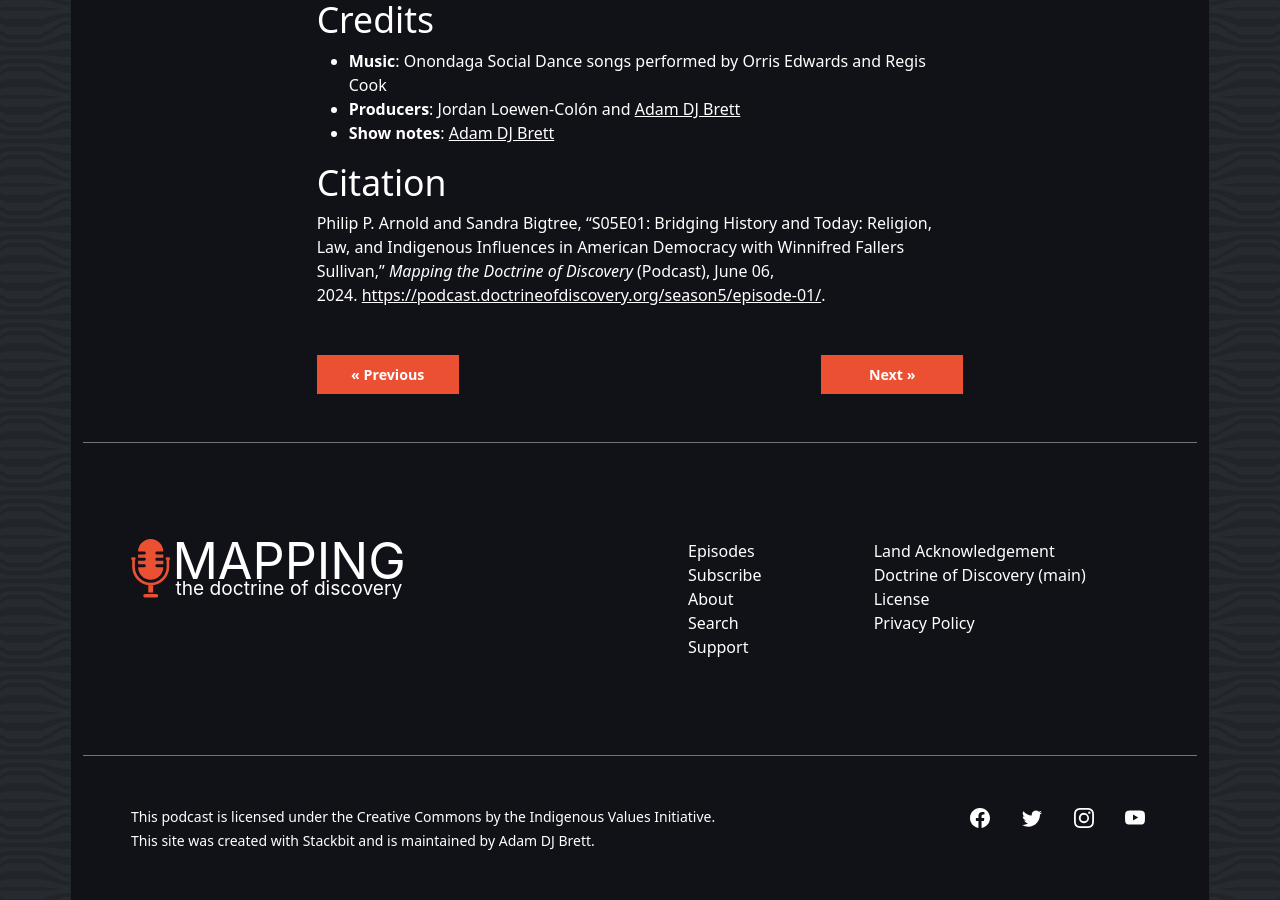
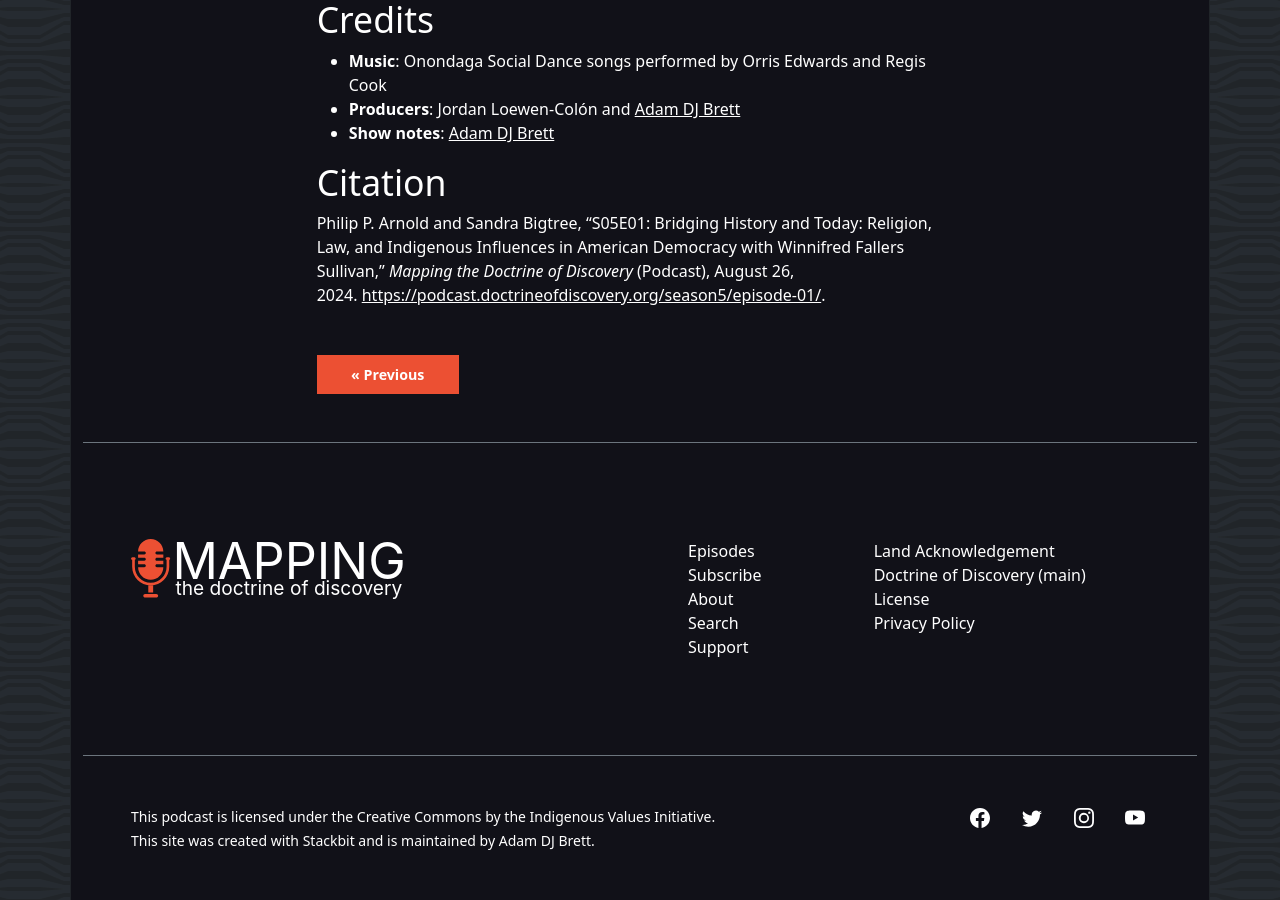
Before and after one commit to adamdjbrett/podcast-doctrineofdiscovery-v2, a Jekyll site: the page built from _posts/2024-08-26-episode-01.md, in a window 1280 px wide and 900 px high, scrolled down 3276 px. Built offline with Jekyll 4.4.1, drawn with Linux system fonts in a browser that asks for light colours; some of the changed text lies outside the part shown.

Commit message:
Update 2024-08-26-episode-01.md

```diff
--- a/_posts/2024-08-26-episode-01.md
+++ b/_posts/2024-08-26-episode-01.md
@@ -4,7 +4,7 @@ title: "S05E01: Bridging History and Today: Religion, Law, and Indigenous Influe
 subtitle: "Our hosts Philip P. Arnold and Sandy Bigtree speak with Winnifred Fallers Sullivan"
 description: "Dive into the history of religious freedom in the U.S. with Winifred Sullivan. Explore the intersection of faith, law, and indigenous influences shaping American democracy."
 excerpt: "Dive into the history of religious freedom in the U.S. with Winifred Sullivan. Explore the intersection of faith, law, and indigenous influences shaping American democracy."
-date: 2024-05-16
+date: 2024-08-26
 categories:
  - season5
 tags:
@@ -69,4 +69,4 @@ The episode's detailed exploration of the U.S. legal history, from the Constitut
 
 ## Citation
 
-Philip P. Arnold and Sandra Bigtree, "S05E01: Bridging History and Today: Religion, Law, and Indigenous Influences in American Democracy with Winnifred Fallers Sullivan," _Mapping the Doctrine of Discovery_ (Podcast), June 06, 2024. <https://podcast.doctrineofdiscovery.org/season5/episode-01/>.
+Philip P. Arnold and Sandra Bigtree, "S05E01: Bridging History and Today: Religion, Law, and Indigenous Influences in American Democracy with Winnifred Fallers Sullivan," _Mapping the Doctrine of Discovery_ (Podcast), August 26, 2024. <https://podcast.doctrineofdiscovery.org/season5/episode-01/>.
```
